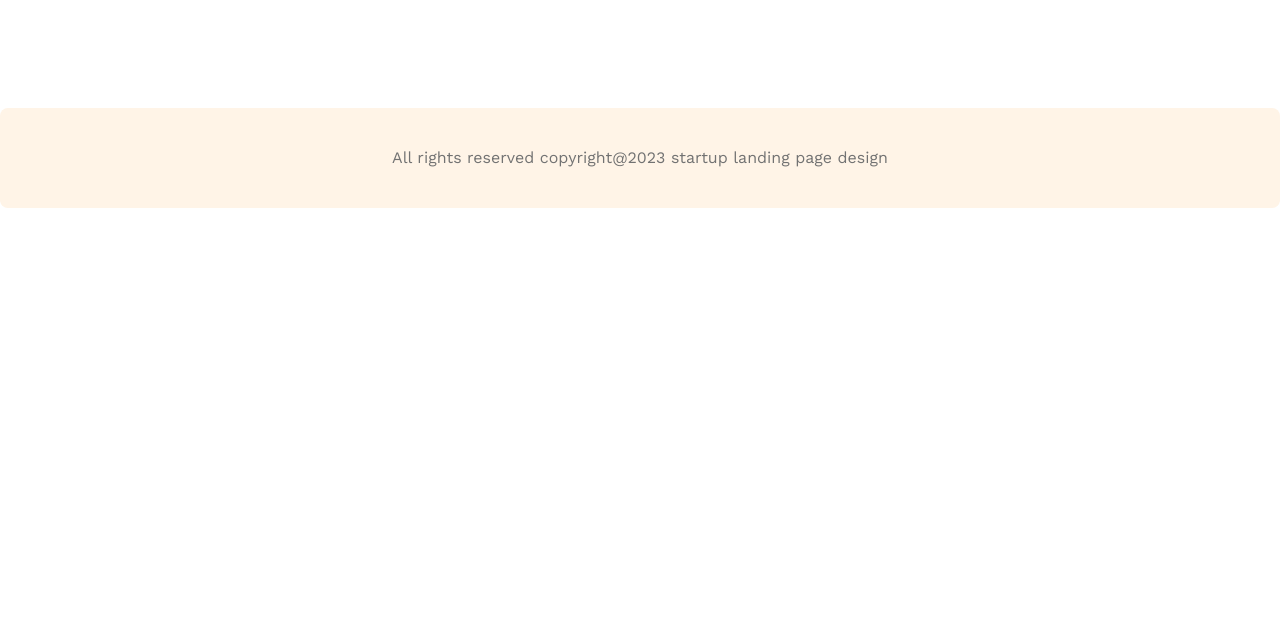
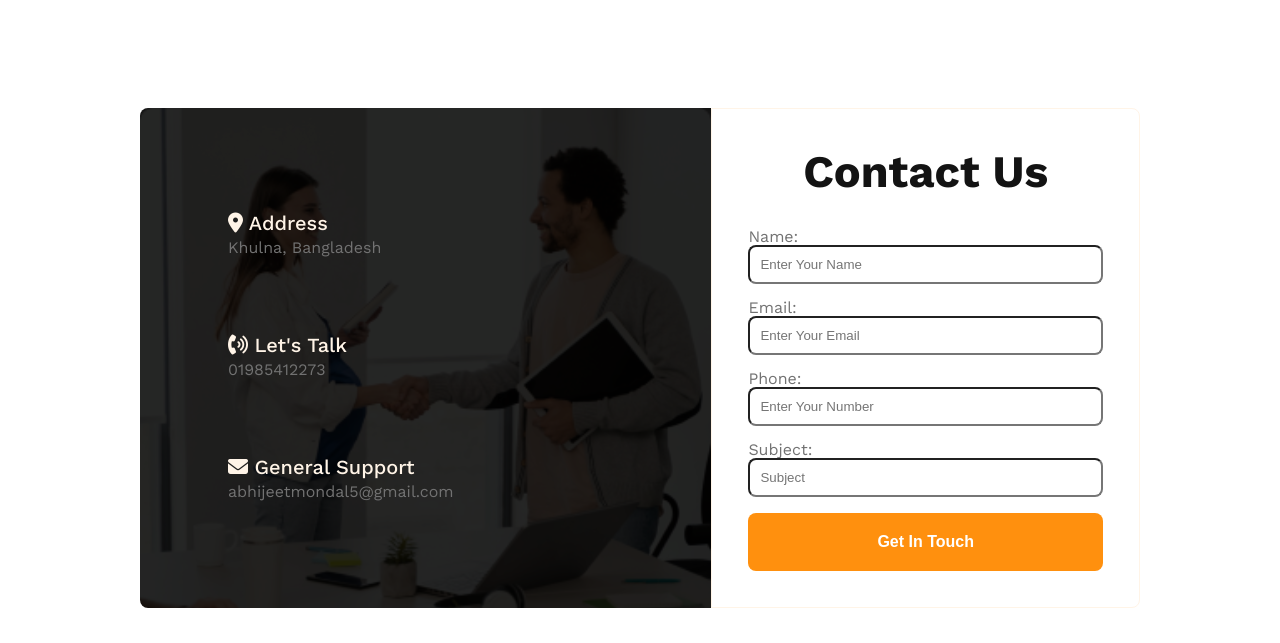
Before and after one commit to abhijitmondall/assignment-2, a plain HTML site: page index.html in a window 1280 px wide. Shown: the part 4117-4760 px from the top of the page. Before the commit the page ends 4525 px from the top, so only its background shows below. Drawn offline with nearby package versions, Linux system fonts and the light colour scheme.

Commit message:
Assignment 2 Completed

```diff
--- a/index.html
+++ b/index.html
@@ -252,6 +252,80 @@
         </div>
       </section>
       <!-- Ending Line Of Sponsors Section -->
+
+      <!-- Starting Line Of Contact Us Section -->
+      <section class="section__contact">
+        <div class="contact__wrap container">
+          <div class="contact-info__wrap">
+            <div class="address__wrap">
+              <h3 class="heading--3 address">
+                <i class="fa-solid fa-location-dot"></i> Address
+              </h3>
+              <p>Khulna, Bangladesh</p>
+            </div>
+
+            <div class="address__wrap">
+              <h3 class="heading--3 phone">
+                <i class="fa-solid fa-phone-volume"></i> Let's Talk
+              </h3>
+              <p>01985412273</p>
+            </div>
+            <div class="address__wrap">
+              <h3 class="heading--3 email">
+                <i class="fa-solid fa-envelope"></i> General Support
+              </h3>
+              <p>abhijeetmondal5@gmail.com</p>
+            </div>
+          </div>
+          <div class="contact-form__wrap">
+            <h2 class="heading--2 contact-title">Contact Us</h2>
+            <form action="" class="contact-form">
+              <div class="name__wrap">
+                <label for="name">Name:</label>
+                <input
+                  type="text"
+                  name="name"
+                  id="name"
+                  placeholder="Enter Your Name"
+                />
+              </div>
+
+              <div class="email__wrap">
+                <label for="email">Email:</label>
+                <input
+                  type="email"
+                  name="email"
+                  id="email"
+                  placeholder="Enter Your Email"
+                />
+              </div>
+
+              <div class="phone__wrap">
+                <label for="phone">Phone:</label>
+                <input
+                  type="number"
+                  name="phone"
+                  id="phone"
+                  placeholder="Enter Your Number"
+                />
+              </div>
+
+              <div class="subject__wrap">
+                <label for="subject">Subject:</label>
+                <input
+                  type="number"
+                  name="subject"
+                  id="subject"
+                  placeholder="Subject"
+                />
+              </div>
+              <button type="submit" class="btn--primary cnt-btn">
+                Get In Touch
+              </button>
+            </form>
+          </div>
+        </div>
+      </section>
     </main>
     <!-- Ending Line Of Main Part -->
 
--- a/styles/queries.css
+++ b/styles/queries.css
@@ -15,6 +15,12 @@
     /* 100 * 8px/16px= 50% */
     font-size: 50%;
   }
+
+  .grid--2-cols {
+    grid-template-columns: 1fr;
+  }
+
+  /* Header Responsive */
   .header {
     position: relative;
   }
@@ -29,58 +35,98 @@
     background-color: var(--white-color);
     padding: 3.2rem;
   }
+
   .btn-close {
     display: block;
   }
+
+  /* Hero Section Responsive */
+
   .section__hero {
     margin-top: 23.1rem;
   }
+
+  /* Features Section Responsive */
+
   .section__features {
     padding: 9.6rem 0 0 0;
   }
+
   .features__row-1 {
     flex-direction: column;
   }
+
+  /* Features Love Section Responsive */
+
   .features__row-2 {
     grid-template-columns: 1fr;
     gap: 7.6rem;
     margin-top: 6rem;
   }
+
   .features-love-title {
     width: 90%;
   }
+
   .features-love-img {
     width: 100%;
     height: auto;
   }
+
   .features-love-img__wrap {
     text-align: center;
   }
+
   .btn-exp {
     transform: translate(0px, 2.4rem);
   }
+
   .btn-exp span {
     font-size: 4.5rem;
   }
+
+  /* Fact Section Responsive */
+
   .section__fact {
     margin-top: 12.8rem;
   }
+
   .fact-items__wrap {
     display: grid;
-    grid-template-columns: repeat(2, 1fr);
+    grid-template-columns: 1fr;
+    justify-items: center;
     gap: 3rem;
   }
+
+  /* Sponsors Section Responsive */
+
   .section__sponsors {
     margin: 10rem 0 13rem 0;
   }
+
   .sponsors-logos__wrap {
     flex-wrap: wrap;
     justify-content: center;
     gap: 3rem;
   }
+
   .sp-logo {
     max-width: 10rem;
   }
+
+  /* Contact Us Section Responsive */
+
+  .contact__wrap {
+    grid-template-columns: 1fr;
+    padding: 0 0 13rem 0;
+  }
+
+  .contact-form__wrap {
+    grid-row: 1;
+  }
+
+  /* Footer Section Responsive */
+
   .footer {
     margin-bottom: 0rem;
   }
--- a/styles/style.css
+++ b/styles/style.css
@@ -52,6 +52,7 @@
 }
 
 .hero__text-wrap {
+  width: 100%;
   max-width: 86.2rem;
   margin: 0 auto;
   text-align: center;
@@ -210,7 +211,7 @@
 /***************************/
 
 .section__sponsors {
-  margin: 18rem 0 13rem 0;
+  margin: 18rem 0 0rem 0;
 }
 
 .sponsors-text__wrap {
@@ -235,7 +236,75 @@
 }
 
 /***************************/
-/* SPONSORS STYLES         */
+/* CONTACT US STYLES       */
+/***************************/
+
+.contact__wrap {
+  max-width: 100rem;
+  display: grid;
+  grid-template-columns: 2fr 1.5fr;
+  padding: 13rem 0;
+}
+
+.contact-info__wrap {
+  padding: 5.2rem;
+  background-image: url(../images/team4.png),
+    linear-gradient(90deg, var(--dark-color), var(--dark-color));
+  background-size: cover;
+  background-blend-mode: overlay;
+  background-repeat: no-repeat;
+  border-top-left-radius: 0.8rem;
+  border-bottom-left-radius: 0.8rem;
+  display: flex;
+  flex-direction: column;
+  justify-content: center;
+}
+
+.address__wrap {
+  color: var(--secondary-color);
+  margin: 3.6rem;
+}
+
+.address__wrap h3 {
+  font-weight: 500;
+  color: var(--tints-color);
+}
+
+.contact-form__wrap {
+  padding: 3.6rem;
+  border: 1px solid var(--tints-color);
+  border-top-right-radius: 0.8rem;
+  border-bottom-right-radius: 0.8rem;
+}
+
+.contact-title {
+  text-align: center;
+  margin-bottom: 3rem;
+}
+
+.contact-form > div {
+  display: flex;
+  flex-direction: column;
+  margin-bottom: 1.6rem;
+}
+
+.contact-form label {
+  font-size: var(--regular-font-size);
+}
+
+.contact-form input {
+  width: 100%;
+  padding: 1rem;
+  border-radius: 0.8rem;
+}
+
+.cnt-btn {
+  width: 100%;
+  font-size: var(--regular-font-size);
+}
+
+/***************************/
+/* FOOTER STYLES         */
 /***************************/
 
 .footer {
@@ -246,6 +315,7 @@
   display: flex;
   justify-content: center;
   align-items: center;
+  text-align: center;
   background-color: var(--tints-color);
   height: 10rem;
   border-radius: 0.8rem;
```
